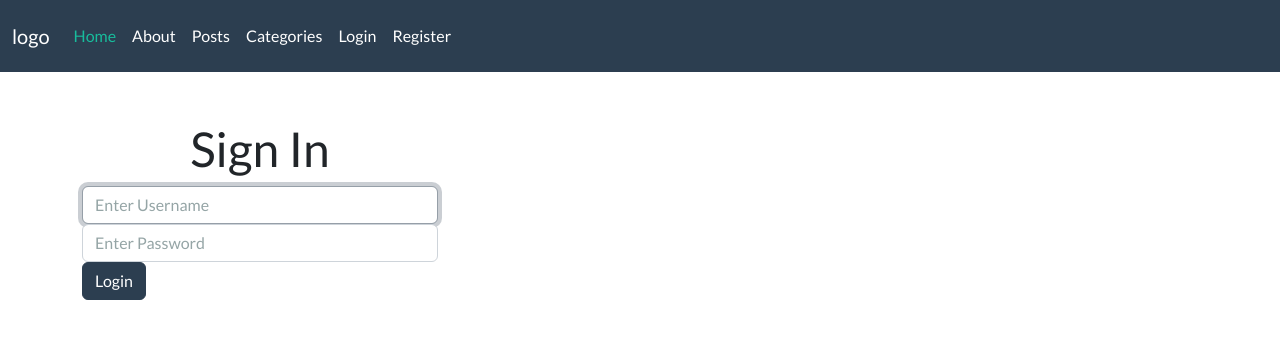
After one commit to NazmieHasan/ciblog, a CodeIgniter app: page /ciblog/users/login in a window 1280 px wide. The commit adds this page. Shown: the top 339 px of the page. Run offline with CodeIgniter, Linux system fonts and the light colour scheme.

Commit message:
User login, logout; Category delete, Pagination

```diff
--- a/application/config/autoload.php
+++ b/application/config/autoload.php
@@ -58,7 +58,7 @@ $autoload['packages'] = array();
 |
 |	$autoload['libraries'] = array('user_agent' => 'ua');
 */
-$autoload['libraries'] = array('form_validation', 'session');
+$autoload['libraries'] = array('form_validation', 'session', 'pagination');
 
 /*
 | -------------------------------------------------------------------
--- a/application/config/routes.php
+++ b/application/config/routes.php
@@ -1,6 +1,7 @@
 <?php
 defined('BASEPATH') OR exit('No direct script access allowed');
 
+$route['posts/index'] = 'posts/index';
 $route['posts/create'] = 'posts/create';
 $route['posts/update'] = 'posts/update';
 $route['posts/(:any)'] = 'posts/view/$1';
--- a/application/controllers/Users.php
+++ b/application/controllers/Users.php
@@ -25,6 +25,61 @@ class Users extends CI_Controller{
 		}
 	}
 
+	public function login() {
+		$data['title'] = 'Sign In';
+
+		$this->form_validation->set_rules('username', 'Username', 'required');
+		$this->form_validation->set_rules('password', 'Password', 'required');
+
+		if ($this->form_validation->run() === FALSE) {
+			$this->load->view('templates/header');
+			$this->load->view('users/login', $data);
+			$this->load->view('templates/footer');
+		} else {
+
+			// Get username
+			$username = $this->input->post('username');
+			// Get and encrypt the password
+			$password = md5($this->input->post('password'));
+
+			// Login user
+			$user_id = $this->user_model->login($username, $password);
+
+			if($user_id) {
+				// Create session
+				$user_data = [
+					'user_id' => $user_id,
+					'username' => $username,
+					'logged_in' => true
+				];
+
+				$this->session->set_userdata($user_data);
+
+				// Set message
+				$this->session->set_flashdata('user_loggedin', 'You are now logged in');
+
+				redirect('posts');
+			} else {
+				// Set message
+				$this->session->set_flashdata('login_failed', 'Login is invalid');
+
+				redirect('users/login');
+			}
+		}
+	}
+
+	public function logout(){
+		// Unset user data
+		$this->session->unset_userdata('logged_in');
+		$this->session->unset_userdata('user_id');
+		$this->session->unset_userdata('username');
+
+		// Set message
+		$this->session->set_flashdata('user_loggedout', 'You are now logged out');
+
+		redirect('users/login');
+	}
+
 	public function check_username_exists($username) {
 		$this->form_validation->set_message('check_username_exists', 'That username is taken. Please choose a different one');
 
--- a/application/models/Category_model.php
+++ b/application/models/Category_model.php
@@ -13,7 +13,8 @@ class Category_model extends CI_Model{
 
 	public function create_category(){
 		$data = [
-			'name' => $this->input->post('name')
+			'name' => $this->input->post('name'),
+			'user_id' => $this->session->userdata('user_id')
 		];
 
 		return $this->db->insert('categories', $data);
@@ -24,4 +25,10 @@ class Category_model extends CI_Model{
 		return $query->row();
     }
 
+    public function delete_category($id){
+		$this->db->where('id', $id);
+		$this->db->delete('categories');
+		return true;
+	}
+
 }
--- a/application/models/Post_model.php
+++ b/application/models/Post_model.php
@@ -6,13 +6,18 @@ class Post_model extends CI_Model {
         $this->load->database();
 	}
 
-	public function get_posts($slug = FALSE) {
-        if ($slug === FALSE) {
-            $this->db->order_by('posts.id', 'DESC');
-            $this->db->join('categories', 'categories.id = posts.category_id');
-            $query = $this->db->get('posts');
-            return $query->result_array();
-        }
+	public function get_posts($slug = FALSE, $limit = FALSE, $offset = FALSE) {
+
+        if($limit) {
+			$this->db->limit($limit, $offset);
+		}
+		if($slug === FALSE) {
+		    $this->db->order_by('posts.id', 'DESC');
+			$this->db->join('categories', 'categories.id = posts.category_id');
+			$query = $this->db->get('posts');
+
+			return $query->result_array();
+		}
 
         $query = $this->db->get_where('posts',
             [ 'slug' => $slug ]
@@ -30,6 +35,7 @@ class Post_model extends CI_Model {
             'slug' => $slug,
             'body' => $this->input->post('body'),
             'category_id' => $this->input->post('category_id'),
+            'user_id' => $this->session->userdata('user_id'),
             'post_image' => $post_image
         ];
 
--- a/application/models/User_model.php
+++ b/application/models/User_model.php
@@ -14,6 +14,20 @@ class User_model extends CI_Model{
 	    return $this->db->insert('users', $data);
     }
 
+    public function login($username, $password){
+		// Validate
+		$this->db->where('username', $username);
+		$this->db->where('password', $password);
+
+		$result = $this->db->get('users');
+
+		if($result->num_rows() == 1){
+			return $result->row(0)->id;
+		} else {
+			return false;
+		}
+	}
+
     public function check_username_exists($username) {
 		$query = $this->db->get_where('users', ['username' => $username] );
 		if(empty($query->row_array())){
@@ -23,7 +37,7 @@ class User_model extends CI_Model{
 		}
 	}
 
-	 public function check_email_exists($email) {
+	public function check_email_exists($email) {
 		$query = $this->db->get_where('users', ['email' => $email] );
 		if(empty($query->row_array())){
 			return true;
--- a/application/views/posts/index.php
+++ b/application/views/posts/index.php
@@ -17,3 +17,7 @@
         </div>
     </div>
 <?php endforeach; ?>
+
+<div class="pagination-links">
+    <?php echo $this->pagination->create_links(); ?>
+</div>
--- a/application/views/templates/header.php
+++ b/application/views/templates/header.php
@@ -22,20 +22,30 @@
                         <a class="nav-link" href="<?php echo base_url(); ?>about">About</a>
                     </li>
                     <li class="nav-item">
-                        <a class="nav-link" href="<?php echo base_url(); ?>posts/create">Create Post</a>
-                    </li>
-                    <li class="nav-item">
-                        <a class="nav-link" href="<?php echo base_url(); ?>categories/create">Create Category</a>
-                    </li>
-                    <li class="nav-item">
                         <a class="nav-link" href="<?php echo base_url(); ?>posts">Posts</a>
                     </li>
                     <li class="nav-item">
                         <a class="nav-link" href="<?php echo base_url(); ?>categories">Categories</a>
                     </li>
-                    <li class="nav-item">
-                        <a class="nav-link" href="<?php echo base_url(); ?>users/register">Register</a>
-                    </li>
+                    <?php if(!$this->session->userdata('logged_in')) : ?>
+                        <li class="nav-item">
+                            <a class="nav-link" href="<?php echo base_url(); ?>users/login">Login</a>
+                        </li>
+                        <li class="nav-item">
+                            <a class="nav-link" href="<?php echo base_url(); ?>users/register">Register</a>
+                        </li>
+                    <?php endif; ?>
+                    <?php if($this->session->userdata('logged_in')) : ?>
+                        <li class="nav-item">
+                            <a class="nav-link" href="<?php echo base_url(); ?>posts/create">Create Post</a>
+                        </li>
+                        <li class="nav-item">
+                            <a class="nav-link" href="<?php echo base_url(); ?>categories/create">Create Category</a>
+                        </li>
+                        <li class="nav-item">
+                            <a class="nav-link" href="<?php echo base_url(); ?>users/logout">Logout</a>
+                        </li>
+                    <?php endif; ?>
                 </ul>
             </div>
         </div>
@@ -63,3 +73,19 @@
         <?php if($this->session->flashdata('post_deleted')): ?>
             <?php echo '<p class="alert alert-success">'.$this->session->flashdata('post_deleted').'</p>'; ?>
         <?php endif; ?>
+
+        <?php if($this->session->flashdata('login_failed')): ?>
+           <?php echo '<p class="alert alert-danger">'.$this->session->flashdata('login_failed').'</p>'; ?>
+        <?php endif; ?>
+
+        <?php if($this->session->flashdata('user_loggedin')): ?>
+            <?php echo '<p class="alert alert-success">'.$this->session->flashdata('user_loggedin').'</p>'; ?>
+        <?php endif; ?>
+
+        <?php if($this->session->flashdata('user_loggedout')): ?>
+            <?php echo '<p class="alert alert-success">'.$this->session->flashdata('user_loggedout').'</p>'; ?>
+        <?php endif; ?>
+
+        <?php if($this->session->flashdata('category_deleted')): ?>
+            <?php echo '<p class="alert alert-success">'.$this->session->flashdata('category_deleted').'</p>'; ?>
+        <?php endif; ?>
--- /dev/null
+++ b/application/views/users/login.php
@@ -0,0 +1,14 @@
+<?php echo form_open('users/login'); ?>
+	<div class="row">
+		<div class="col-md-4 col-md-offset-4">
+			<h1 class="text-center"><?php echo $title; ?></h1>
+			<div class="form-group">
+				<input type="text" name="username" class="form-control" placeholder="Enter Username" required autofocus>
+			</div>
+			<div class="form-group">
+				<input type="password" name="password" class="form-control" placeholder="Enter Password" required autofocus>
+			</div>
+			<button type="submit" class="btn btn-primary btn-block">Login</button>
+		</div>
+	</div>
+<?php echo form_close(); ?>
--- a/assets/css/style.css
+++ b/assets/css/style.css
@@ -4,3 +4,26 @@
     display: block;
     background: #f4f4f4;
 }
+
+.pagination-links{
+    margin: 30px 0;
+}
+
+.pagination-links strong{
+    padding: 8px 13px;
+    margin: 5px;
+    background: #f4f4f4;
+    border: 1px #ccc solid;
+}
+
+a.pagination-link{
+    padding: 8px 12px;
+    margin: 5px;
+    background: #f4f4f4;
+    border: 1px solid #ccc;
+}
+
+.cat-delete {
+    display: inline;
+
+}
```
Also changed, not shown: application/controllers/Categories.php (+19 -0 lines), application/controllers/Posts.php (+37 -2 lines), application/views/categories/index.php (+8 -4 lines), application/views/posts/view.php (+7 -7 lines).
